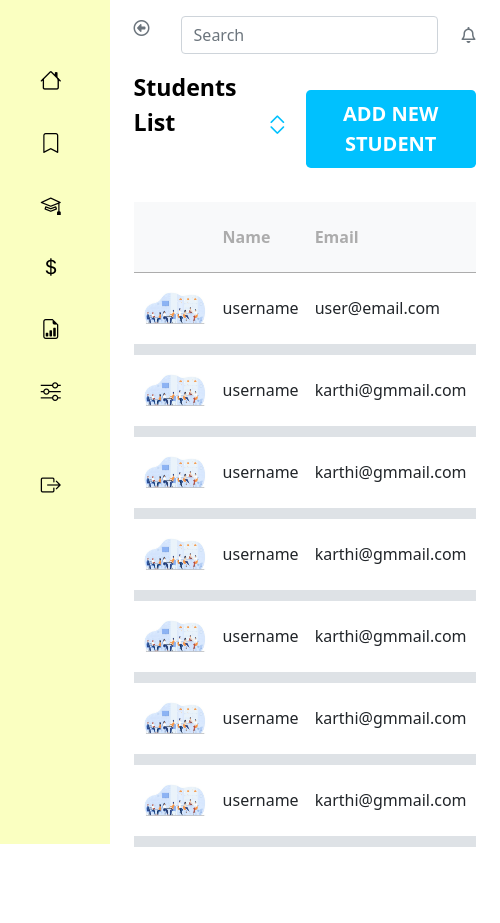
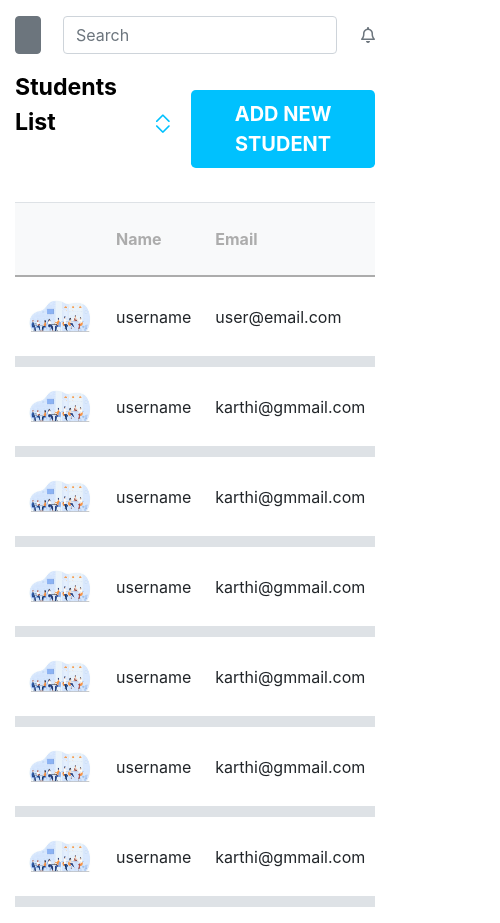
Before and after one commit to soumiaessabiry/E-LEARNING-APPLICATION-V1.0-E-Classe, a plain HTML site: page indexstudent.html in a window 390 px wide. Shown: the whole page, 500 px wide, since content can reach past the window. Before the commit the page ends 863 px from the top, so only its background shows below. Drawn offline with nearby package versions, Linux system fonts and the light colour scheme.

Commit message:
modification generale de responsive

```diff
--- a/indexpay.html
+++ b/indexpay.html
@@ -19,7 +19,7 @@
 <body>
     <div class="container-fluid">
         <div class="row flex-nowrap">
-            <div class="col-auto col-md-auto col-xl-2 px-sm-auto px-0  " style="background:#FAFFC1 ;">
+            <div class="col-auto col-md-auto col-xl-2 px-sm-auto px-0 collapse " style="background:#FAFFC1 ; " id="collapseExample">
                 <div class="d-flex flex-column align-items-center align-items-sm-start px-3 pt-2 text-white min-vh-100 ">
                           <span class=" fs-4 my-2 fs-5 d-none d-sm-inline" style="color: black;"><span class="border-start border-info border-5 ps-2 fw-bolder ms-3 align-text-top  ">E-classe</span> </span>
                        <div class="text-center p-3 ">
@@ -67,10 +67,10 @@
                 </div>
             </div>
                 <!-- ******************************** search******************************************* -->
-            <div class="col  col-md-9 col-xl-10 px-sm-5 px-4 " >
+            <div class="col  " >
                 <div class="d-flex justify-content-between mt-3   ">
                     <div class="">
-                        <a href="indexdach.html"><i class="far fa-arrow-alt-circle-left text-muted"></i></a>
+                        <a class="btn btn-secondary" data-bs-toggle="collapse" href="#collapseExample" role="button" aria-expanded="false" aria-controls="collapseExample"> </a>
                     </div>
                     <div class="d-flex justify-content-between align-items-center gap-3">
                             <form class="d-flex">
@@ -168,8 +168,9 @@
         </div>
     </div>
 
-    <script src="https://cdn.jsdelivr.net/npm/@popperjs/core@2.9.2/dist/umd/popper.min.js" integrity="sha384-IQsoLXl5PILFhosVNubq5LC7Qb9DXgDA9i+tQ8Zj3iwWAwPtgFTxbJ8NT4GN1R8p" crossorigin="anonymous"></script>
-    <script src="https://cdn.jsdelivr.net/npm/bootstrap@5.0.2/dist/js/bootstrap.min.js" integrity="sha384-cVKIPhGWiC2Al4u+LWgxfKTRIcfu0JTxR+EQDz/bgldoEyl4H0zUF0QKbrJ0EcQF" crossorigin="anonymous"></script>
+    <script src="https://cdn.jsdelivr.net/npm/jquery@3.5.1/dist/jquery.slim.min.js" integrity="sha384-DfXdz2htPH0lsSSs5nCTpuj/zy4C+OGpamoFVy38MVBnE+IbbVYUew+OrCXaRkfj" crossorigin="anonymous"></script>
+    <script src="https://cdn.jsdelivr.net/npm/popper.js@1.16.1/dist/umd/popper.min.js" integrity="sha384-9/reFTGAW83EW2RDu2S0VKaIzap3H66lZH81PoYlFhbGU+6BZp6G7niu735Sk7lN" crossorigin="anonymous"></script>
+   <script src="https://cdn.jsdelivr.net/npm/bootstrap@4.6.1/dist/js/bootstrap.min.js" integrity="sha384-VHvPCCyXqtD5DqJeNxl2dtTyhF78xXNXdkwX1CZeRusQfRKp+tA7hAShOK/B/fQ2" crossorigin="anonymous"></script>
 </body>
 
 </html>
--- a/indexstudent.html
+++ b/indexstudent.html
@@ -14,13 +14,14 @@
             <script src='https://kit.fontawesome.com/a076d05399.js' crossorigin='anonymous'></script>
             <link rel="stylesheet" href="https://cdn.jsdelivr.net/npm/bootstrap-icons@1.7.2/font/bootstrap-icons.css">
             <script src="styleboot/js/bootstrap.min.js"></script>
+			<link rel="stylesheet" href="https://cdn.jsdelivr.net/npm/bootstrap@4.6.1/dist/css/bootstrap.min.css" integrity="sha384-zCbKRCUGaJDkqS1kPbPd7TveP5iyJE0EjAuZQTgFLD2ylzuqKfdKlfG/eSrtxUkn" crossorigin="anonymous">
         </head>
 
         <body>
             <div class="container-fluid">
                 <div class="row flex-nowrap" style="height: 100vh;">
-                    <div class="col-auto col-md-auto col-xl-2 px-sm-auto px-0  " style="background:#FAFFC1 ;">
-                        <div class="d-flex flex-column align-items-center align-items-sm-start px-3 pt-2 text-white min-vh-100 ">
+                    <div class="col-auto col-md-auto col-xl-2 px-sm-auto px-0 collapse " style="background:#FAFFC1 ;"  id="collapseExample">
+                        <div class="d-flex flex-column align-items-center align-items-sm-start px-3 pt-2 text-white h-vh-100 ">
                          		 <span class=" fs-4 my-2 fs-5 d-none d-sm-inline" style="color: black;"><span class="border-start border-info border-5 ps-2 fw-bolder ms-3 align-text-top  ">E-classe</span> </span>
                                <div class="text-center p-3 ">
                                   <img src="logoyouc.jpg" alt="hugenerd" width="130" height="130" class="rounded-circle d-none d-md-block ">
@@ -67,11 +68,9 @@
                         </div>
                     </div>
                         <!-- ******************************** search******************************************* -->
-					<div class="col col  col-md-9 col-xl-10 px-sm-5 px-4" >
+					<div class="col " >
 						<div class="d-flex justify-content-between mt-3   ">
-							<div class="">
-								<a href="indexdach.html"><i class="far fa-arrow-alt-circle-left text-muted"></i></a>
-							</div>
+							 <a class="btn btn-secondary" data-bs-toggle="collapse" href="#collapseExample" role="button" aria-expanded="false" aria-controls="collapseExample"> </a>
 							<div class="d-flex justify-content-between align-items-center gap-3">
 									<form class="d-flex">
 										<input class="form-control me-2" type="search" placeholder="Search" aria-label="Search">
@@ -228,6 +227,7 @@
 
 				</div>
             </div>
-            <script src="https://cdn.jsdelivr.net/npm/@popperjs/core@2.9.2/dist/umd/popper.min.js" integrity="sha384-IQsoLXl5PILFhosVNubq5LC7Qb9DXgDA9i+tQ8Zj3iwWAwPtgFTxbJ8NT4GN1R8p" crossorigin="anonymous"></script>
-            <script src="https://cdn.jsdelivr.net/npm/bootstrap@5.0.2/dist/js/bootstrap.min.js" integrity="sha384-cVKIPhGWiC2Al4u+LWgxfKTRIcfu0JTxR+EQDz/bgldoEyl4H0zUF0QKbrJ0EcQF" crossorigin="anonymous"></script>
+            <script src="https://cdn.jsdelivr.net/npm/jquery@3.5.1/dist/jquery.slim.min.js" integrity="sha384-DfXdz2htPH0lsSSs5nCTpuj/zy4C+OGpamoFVy38MVBnE+IbbVYUew+OrCXaRkfj" crossorigin="anonymous"></script>
+            <script src="https://cdn.jsdelivr.net/npm/popper.js@1.16.1/dist/umd/popper.min.js" integrity="sha384-9/reFTGAW83EW2RDu2S0VKaIzap3H66lZH81PoYlFhbGU+6BZp6G7niu735Sk7lN" crossorigin="anonymous"></script>
+           <script src="https://cdn.jsdelivr.net/npm/bootstrap@4.6.1/dist/js/bootstrap.min.js" integrity="sha384-VHvPCCyXqtD5DqJeNxl2dtTyhF78xXNXdkwX1CZeRusQfRKp+tA7hAShOK/B/fQ2" crossorigin="anonymous"></script>
         </body>
```
Also changed, not shown: indexdach.html (+3 -2 lines).
